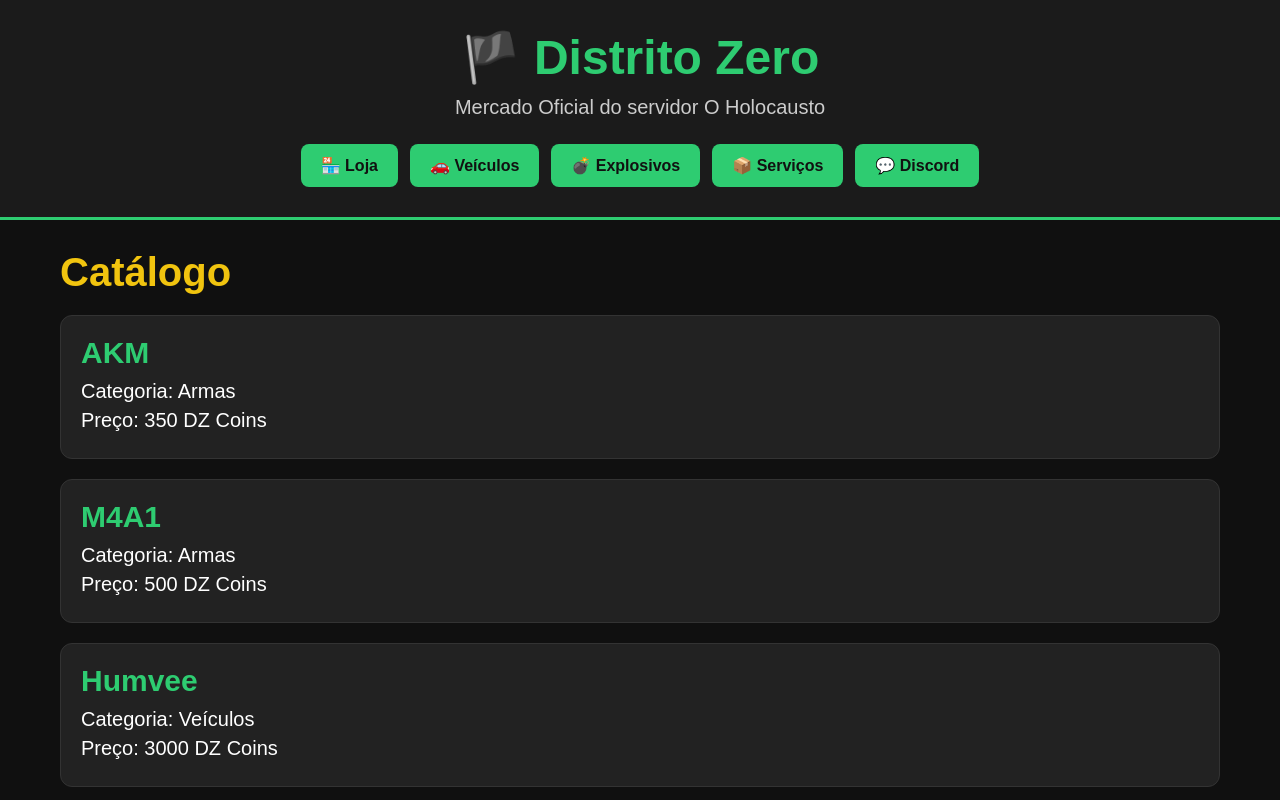
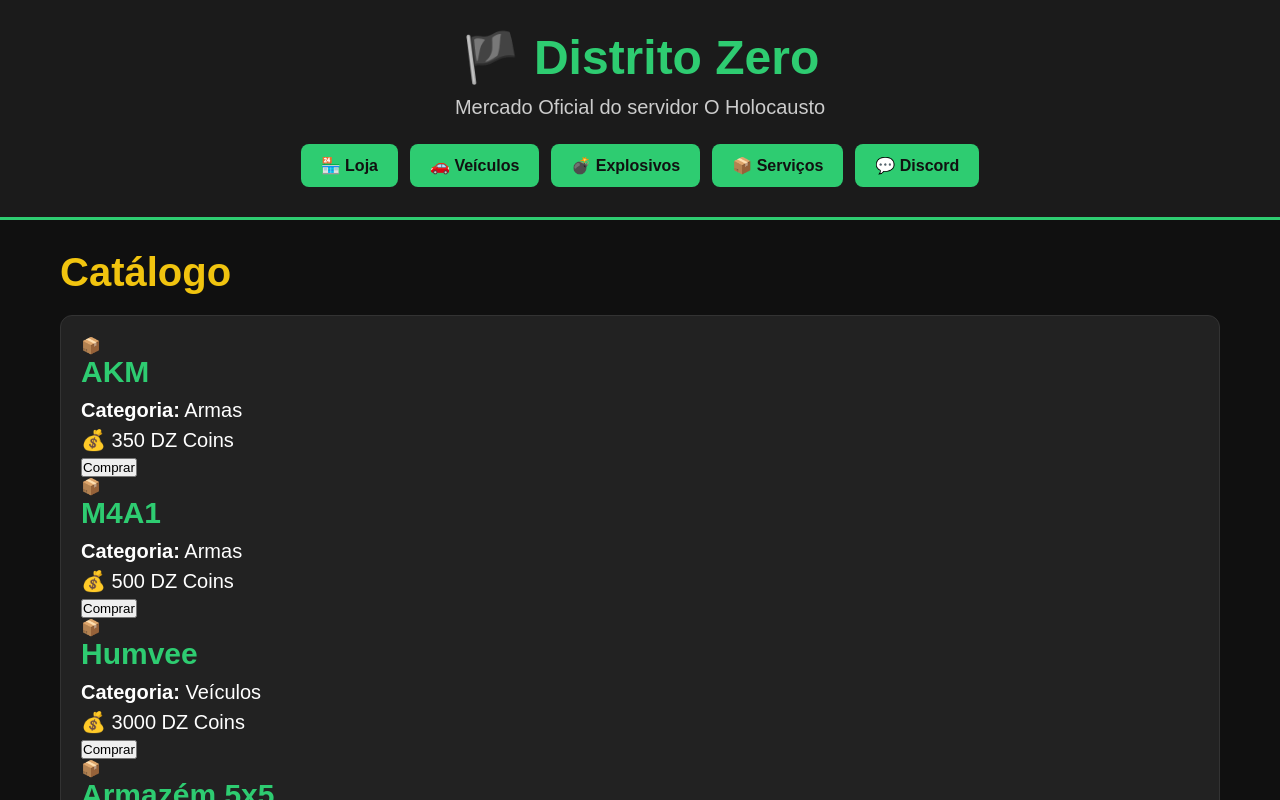
Before and after one commit to testejogo535598-tech/Distrito-Zero, a React (Vite) app: page / in a window 1280 px wide. Shown: the top 800 px of the page. Built offline with nearby package versions, Linux system fonts and the light colour scheme.

Commit message:
Update Produtos.jsx

```diff
--- a/src/components/Produtos.jsx
+++ b/src/components/Produtos.jsx
@@ -5,13 +5,29 @@ function Produtos() {
     <section>
       <h2>Catálogo</h2>
 
-      {produtos.map((item) => (
-        <div key={item.id}>
-          <h3>{item.nome}</h3>
-          <p>Categoria: {item.categoria}</p>
-          <p>Preço: {item.preco} {item.moeda}</p>
-        </div>
-      ))}
+      <div className="grid-produtos">
+        {produtos.map((item) => (
+          <div className="card-produto" key={item.id}>
+            <div className="imagem-produto">
+              📦
+            </div>
+
+            <h3>{item.nome}</h3>
+
+            <p>
+              <strong>Categoria:</strong> {item.categoria}
+            </p>
+
+            <p className="preco">
+              💰 {item.preco} {item.moeda}
+            </p>
+
+            <button className="btn-comprar">
+              Comprar
+            </button>
+          </div>
+        ))}
+      </div>
     </section>
   )
 }
```
